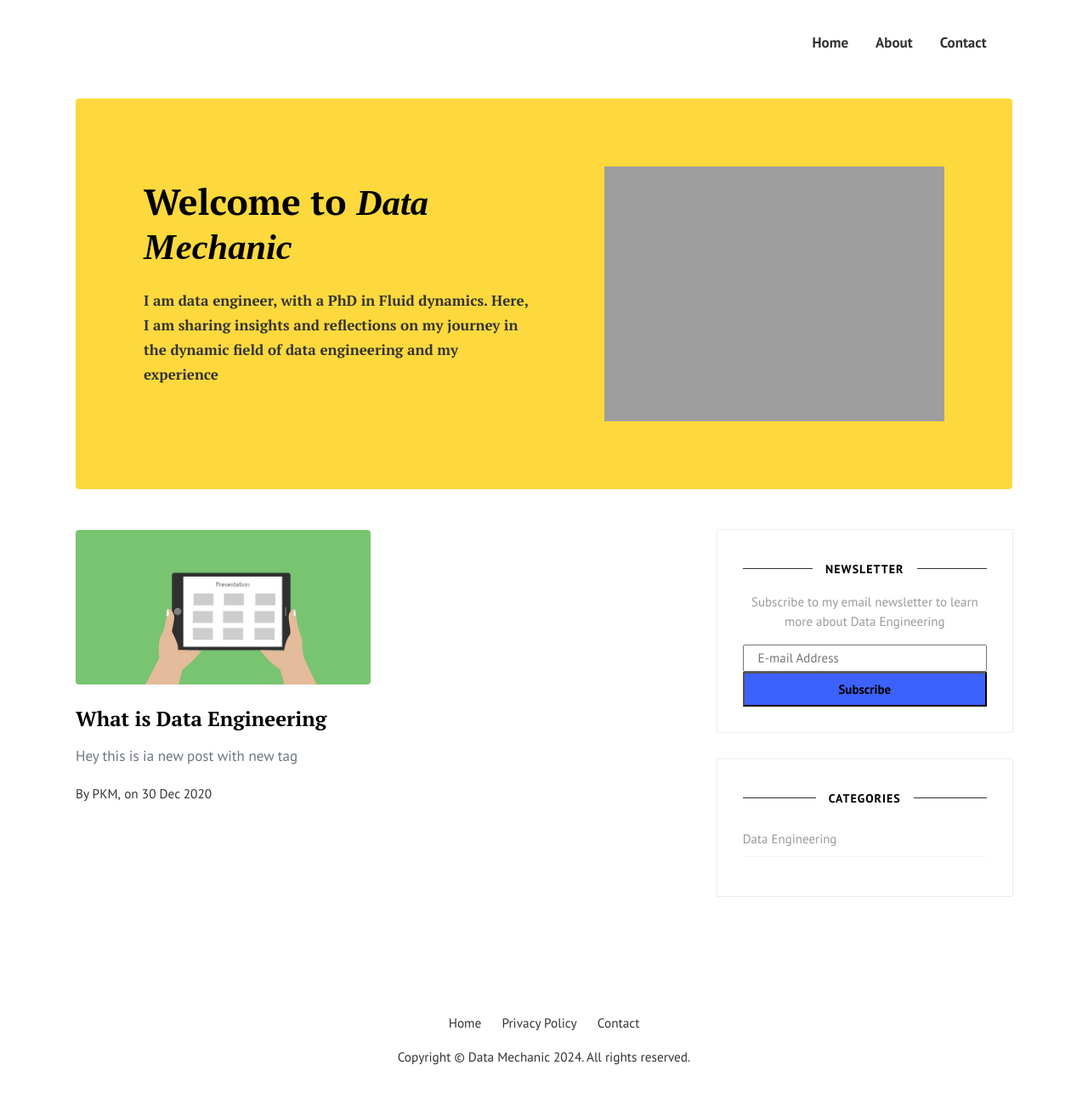
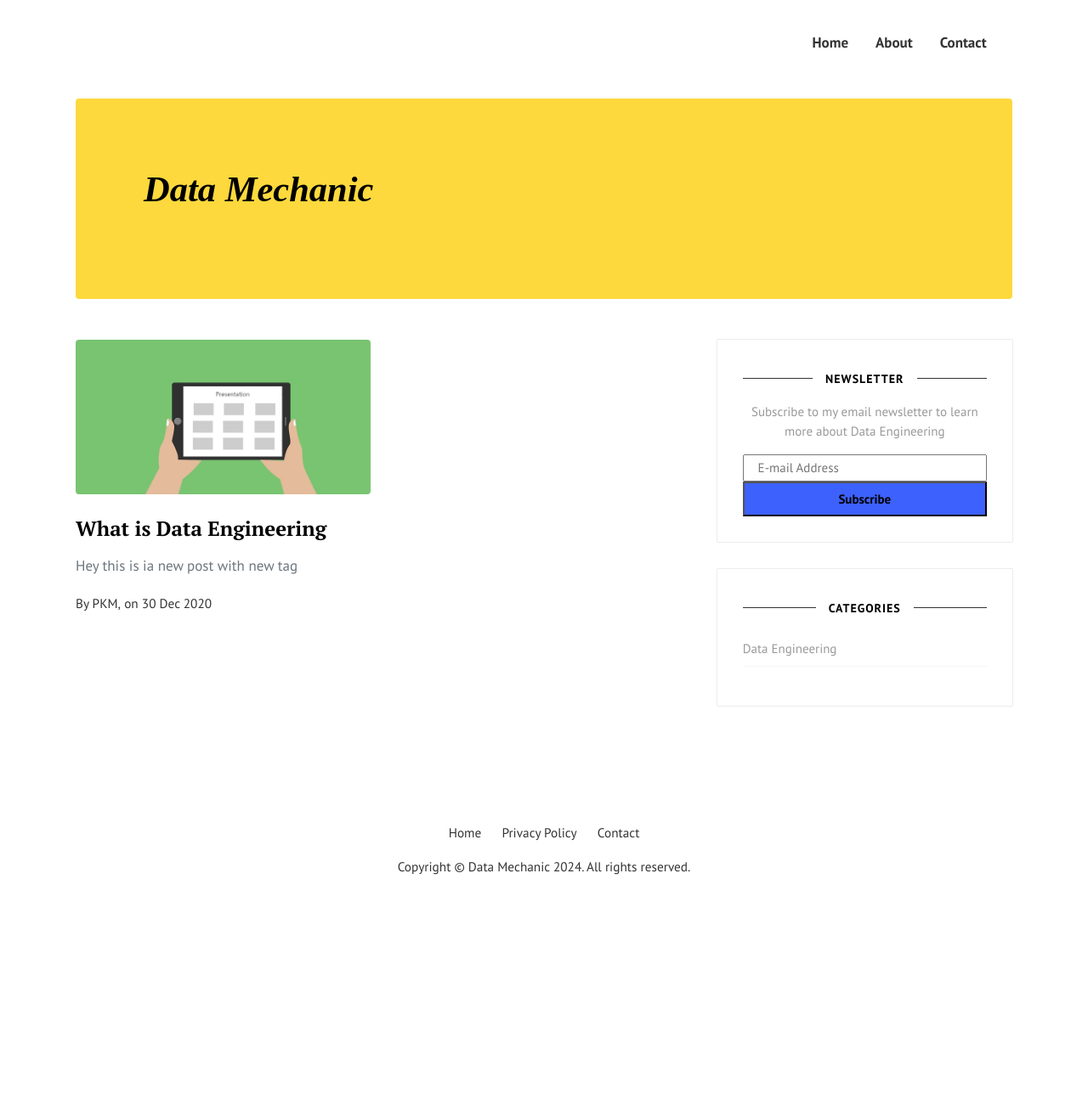
Before and after one commit to pradeap/dev-data-mechanic-website, a Jekyll site: the page built from index.html, in a window 1280 px wide and 1287 px high. Shown: the whole window at 85% size. Built offline with Jekyll 4.4.1, drawn with Linux system fonts in a browser that asks for light colours; the list of posts is cut into pages by our own code; comment, search, counter and statistics services are not loaded.

Commit message:
Update index.html

```diff
--- a/index.html
+++ b/index.html
@@ -20,14 +20,14 @@ background: '/img/bg-index.jpg'
 <div class="rounded mb-5 hero">
   <div class="row align-items-center justify-content-between">
     <div class="col-md-6">
-      <h1 class="font-weight-bold mb-4 serif-font">Welcome to <span class="catchy-text">Data Mechanic </span></h1>
-      <h7 class="font-weight-bold mb-4 serif-font">I am data engineer, with a PhD in Fluid dynamics. Here, I am sharing insights and reflections on my journey in the dynamic field of data engineering and my experience</h7>
+      <h1 class="font-weight-bold mb-4 serif-font"><span class="catchy-text">Data Mechanic </span></h1>
+      <!-- <h7 class="font-weight-bold mb-4 serif-font">I am data engineer, with a PhD in Fluid dynamics. Here, I am sharing insights and reflections on my journey in the dynamic field of data engineering and my experience</h7> -->
       <p class="lead mb-4"></p>
       <!-- <a href="{{site.baseurl}}/about" class="btn btn-dark text-white px-5 btn-lg">About me</a> -->
     </div>
-    <div class="col-md-6 text-right pl-0 pl-lg-4">
+    <!-- <div class="col-md-6 text-right pl-0 pl-lg-4">
       <img class="intro" height="500" src="{{site.baseurl}}/assets/images/blog_front.gif">
-    </div>
+    </div> -->
   </div>
 </div>
 {% endif %}
```
